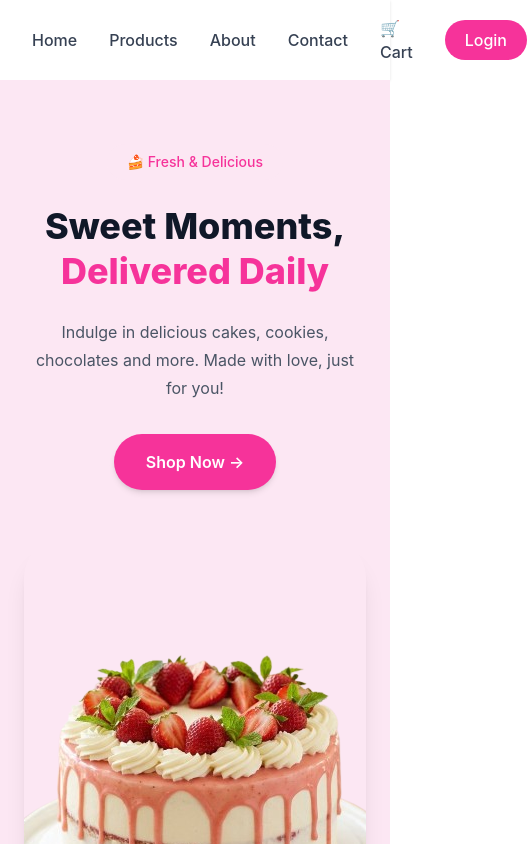
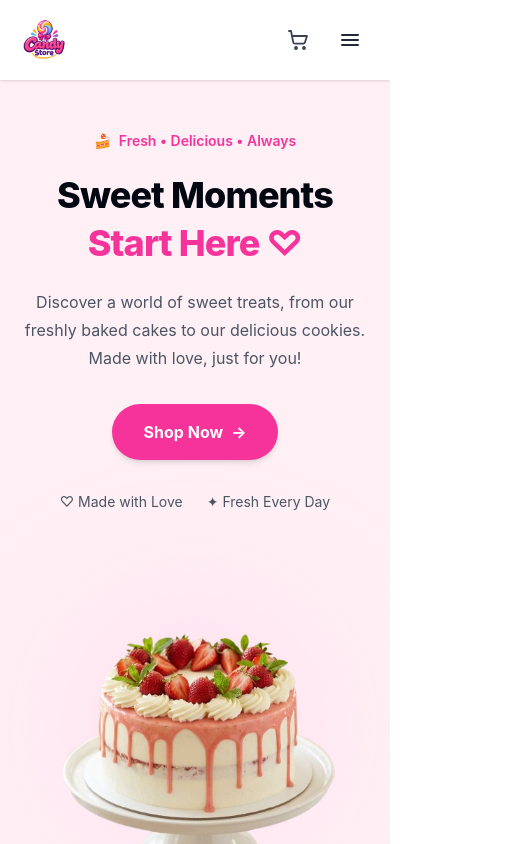
Before and after one commit to Naser-frontend/sweet-house, a React app in the folder frontend/: page / in a window 390 px wide. Shown: the top 844 px of the page, 527 px wide, since content can reach past the window. Built offline with nearby package versions, Linux system fonts and the light colour scheme; the HTML template or start-up script is replaced by a standard one.

Commit message:
Finalize responsive navbar design

```diff
--- a/frontend/src/components/CategorySection.jsx
+++ b/frontend/src/components/CategorySection.jsx
@@ -6,7 +6,7 @@ const categories = [
     name: "Cakes",
     description: "Delicious cakes for every occasion.",
     image:
-      "https://images.unsplash.com/photo-1578985545062-69928b1d9587?auto=format&fit=crop&w=700&q=80",
+      "https://plus.unsplash.com/premium_photo-1713447395823-2e0b40b75a89?q=80&w=682&auto=format&fit=crop&ixlib=rb-4.1.0&ixid=NHwxMjA3fDA%3D",
   },
   {
     name: "Cookies",
--- a/frontend/src/components/HeroSection.jsx
+++ b/frontend/src/components/HeroSection.jsx
@@ -1,44 +1,57 @@
+
+import { Link } from "react-router-dom";
 import heroImage from "../assets/hero-cake.png";
 
 function HeroSection() {
   return (
-    <section className="bg-pink-100">
-      <div className="mx-auto flex min-h-[600px] max-w-7xl  flex-col items-center gap-12 px-6 py-16 sm:px-8 md:flex-row md:gap-8 lg:px-10">
-        {/* Left Side - Text */}
-        <div className="w-full text-center md:w-1/2 md:text-left">
-          <div className="mb-6 inline-flex items-center rounded-full bg-pink-100 px-5 py-2 text-sm font-medium text-pink-500">
-            🍰 Fresh & Delicious
-          </div>
+    <section className="overflow-hidden bg-[#fff0f5]">
+      <div className="mx-auto grid min-h-[620px] max-w-7xl grid-cols-1 items-center gap-10 px-5 py-12 sm:px-8 md:grid-cols-2 md:gap-6 lg:px-10 lg:py-16">
+        {/* Left Side - Hero Text */}
+        <div className="relative z-10 text-center md:text-left">
+          <p className="mb-6 inline-flex items-center gap-2 text-sm font-semibold text-pink-500 sm:text-base">
+            <span aria-hidden="true">🍰</span>
+            Fresh • Delicious • Always
+          </p>
 
-          <h1 className="text-4xl font-extrabold leading-tight text-gray-900 sm:text-5xl lg:text-6xl">
-            Sweet Moments,
-            <span className="block text-pink-500">
-              Delivered Daily
+          <h1 className="text-4xl font-extrabold leading-[1.12] tracking-tight text-gray-950 sm:text-5xl lg:text-6xl xl:text-7xl">
+            Sweet Moments
+            <span className="mt-2 block text-pink-500">
+              Start Here ♡
             </span>
           </h1>
 
-          <p className="mx-auto mt-6 max-w-lg text-base leading-7 text-gray-600 sm:text-lg sm:leading-8 md:mx-0">
-            Indulge in delicious cakes, cookies, chocolates and more.
-            Made with love, just for you!
+          <p className="mx-auto mt-6 max-w-xl text-base leading-7 text-gray-600 sm:text-lg sm:leading-8 md:mx-0">
+            Discover a world of sweet treats, from our freshly baked cakes
+            to our delicious cookies. Made with love, just for you!
           </p>
 
-          <button
-            type="button"
-            className="mt-8 rounded-full bg-pink-500 px-8 py-4 text-base font-semibold text-white shadow-md transition duration-300 hover:bg-pink-600 hover:shadow-lg sm:text-lg"
+          <Link
+            to="/products"
+            className="mt-8 inline-flex items-center gap-2 rounded-full bg-pink-500 px-8 py-4 text-base font-bold text-white shadow-md transition duration-300 hover:-translate-y-1 hover:bg-pink-600 hover:shadow-lg sm:text-lg"
           >
-            Shop Now →
-          </button>
+            Shop Now
+            <span aria-hidden="true">→</span>
+          </Link>
+
+          <div className="mt-8 flex flex-wrap justify-center gap-x-6 gap-y-2 text-sm text-gray-600 md:justify-start">
+            <span>♡ Made with Love</span>
+            <span>✦ Fresh Every Day</span>
+          </div>
         </div>
 
-        {/* Right Side - Hero Image */}
-        <div className="flex w-full justify-center md:w-1/2">
-          <div className="w-full max-w-md overflow-hidden rounded-[40px] shadow-xl sm:max-w-lg">
-            <img
-              src={heroImage}
-              alt="Delicious strawberry cake"
-              className="h-[500px] w-full object-cover  sm:h-[600px]"
-            />
-          </div>
+        {/* Right Side - Cake Image */}
+        <div className="relative mx-auto flex w-full max-w-xl items-center justify-center md:min-h-[480px] lg:min-h-[540px]">
+          <div
+            aria-hidden="true"
+            className="absolute h-[75%] w-[75%] rounded-full bg-pink-200/40 blur-3xl"
+          />
+
+          <img
+            src={heroImage}
+            alt="Fresh strawberry cake from Sweet House"
+            fetchPriority="high"
+            className="relative z-10 h-auto max-h-[420px] w-full object-contain sm:max-h-[500px] lg:max-h-[560px]"
+          />
         </div>
       </div>
     </section>
--- a/frontend/src/components/Navbar.jsx
+++ b/frontend/src/components/Navbar.jsx
@@ -1,65 +1,208 @@
-import { Link } from "react-router-dom";
+
+import { useState } from "react";
+import { Link, NavLink } from "react-router-dom";
+import { useCart } from "../context/CartContext";
 import logo from "../assets/logo.png";
 
+const navLinkClass = ({ isActive }) =>
+  `text-sm font-semibold transition-colors duration-200 ${
+    isActive
+      ? "text-pink-500"
+      : "text-gray-700 hover:text-pink-500"
+  }`;
+
 function Navbar() {
+  const [menuOpen, setMenuOpen] = useState(false);
+  const { cartItems } = useCart();
+
+  const cartCount = Array.isArray(cartItems)
+    ? cartItems.reduce(
+        (total, item) => total + (Number(item.quantity) || 1),
+        0
+      )
+    : 0;
+
+  const links = [
+    { name: "Home", path: "/" },
+    { name: "Products", path: "/products" },
+    { name: "About", path: "/about" },
+    { name: "Contact", path: "/contact" },
+  ];
+
+  function closeMenu() {
+    setMenuOpen(false);
+  }
+
   return (
-    <nav className="flex items-center justify-between bg-white px-8 py-4 shadow-sm">
+    <header className="relative z-50 bg-white shadow-sm">
+      <nav className="mx-auto flex min-h-20 max-w-7xl items-center justify-between gap-4 px-5 sm:px-8 lg:px-10">
         {/* Logo */}
-      <div>
-        <Link to="/">
+        <Link
+          to="/"
+          onClick={closeMenu}
+          className="shrink-0"
+          aria-label="Sweet House home"
+        >
           <img
             src={logo}
             alt="Sweet House"
-            className="h-12 w-auto"
+            className="h-12 w-auto object-contain sm:h-14"
           />
         </Link>
+
+        {/* Desktop Navigation */}
+        <div className="hidden items-center gap-6 md:flex lg:gap-8">
+          {links.map((link) => (
+            <NavLink
+              key={link.path}
+              to={link.path}
+              end={link.path === "/"}
+              className={navLinkClass}
+            >
+              {link.name}
+            </NavLink>
+          ))}
         </div>
 
-      {/* Navigation */}
-      <div className="flex items-center gap-8">
-        <Link
-          to="/"
-          className="font-medium text-gray-700 transition hover:text-pink-500"
-        >
-          Home
-        </Link>
-
-        <Link
-          to="/products"
-          className="font-medium text-gray-700 transition hover:text-pink-500"
-        >
-          Products
-        </Link>
-
-        <Link
-          to="/about"
-          className="font-medium text-gray-700 transition hover:text-pink-500"
-        >
-          About
-        </Link>
-
-        <Link
-          to="/contact"
-          className="font-medium text-gray-700 transition hover:text-pink-500"
-        >
-          Contact
-        </Link>
-
+        {/* Desktop Actions */}
+        <div className="hidden shrink-0 items-center gap-4 md:flex">
           <Link
             to="/cart"
-          className="font-medium text-gray-700 transition hover:text-pink-500"
+            className="relative inline-flex items-center gap-2 text-sm font-semibold text-gray-700 transition hover:text-pink-500"
           >
-          🛒 Cart
+            <svg
+              aria-hidden="true"
+              viewBox="0 0 24 24"
+              fill="none"
+              stroke="currentColor"
+              strokeWidth="1.8"
+              className="h-5 w-5"
+            >
+              <path
+                strokeLinecap="round"
+                strokeLinejoin="round"
+                d="M3 3h2l2.2 11.1a2 2 0 0 0 2 1.6h7.9a2 2 0 0 0 1.9-1.5L21 8H6"
+              />
+              <circle cx="10" cy="20" r="1" />
+              <circle cx="18" cy="20" r="1" />
+            </svg>
+            Cart
+
+            {cartCount > 0 && (
+              <span className="flex h-5 min-w-5 items-center justify-center rounded-full bg-pink-500 px-1 text-xs font-bold text-white">
+                {cartCount}
+              </span>
+            )}
           </Link>
 
           <Link
             to="/login"
-          className="rounded-full bg-pink-500 px-5 py-2 font-medium text-white transition hover:bg-pink-600"
+            className="rounded-full bg-pink-500 px-6 py-2.5 text-sm font-bold text-white shadow-sm transition duration-200 hover:-translate-y-0.5 hover:bg-pink-600 hover:shadow-md"
           >
             Login
           </Link>
         </div>
+
+        {/* Mobile Actions */}
+        <div className="flex items-center gap-3 md:hidden">
+          <Link
+            to="/cart"
+            aria-label={`Shopping cart, ${cartCount} items`}
+            className="relative flex h-10 w-10 items-center justify-center rounded-full text-gray-700 transition hover:bg-pink-50 hover:text-pink-500"
+          >
+            <svg
+              aria-hidden="true"
+              viewBox="0 0 24 24"
+              fill="none"
+              stroke="currentColor"
+              strokeWidth="1.8"
+              className="h-6 w-6"
+            >
+              <path
+                strokeLinecap="round"
+                strokeLinejoin="round"
+                d="M3 3h2l2.2 11.1a2 2 0 0 0 2 1.6h7.9a2 2 0 0 0 1.9-1.5L21 8H6"
+              />
+              <circle cx="10" cy="20" r="1" />
+              <circle cx="18" cy="20" r="1" />
+            </svg>
+
+            {cartCount > 0 && (
+              <span className="absolute right-0 top-0 flex h-5 min-w-5 items-center justify-center rounded-full bg-pink-500 px-1 text-xs font-bold text-white">
+                {cartCount}
+              </span>
+            )}
+          </Link>
+
+          <button
+            type="button"
+            aria-label={menuOpen ? "Close menu" : "Open menu"}
+            aria-expanded={menuOpen}
+            onClick={() => setMenuOpen((open) => !open)}
+            className="flex h-10 w-10 items-center justify-center rounded-full text-gray-800 transition hover:bg-pink-50 hover:text-pink-500"
+          >
+            {menuOpen ? (
+              <svg
+                aria-hidden="true"
+                viewBox="0 0 24 24"
+                fill="none"
+                stroke="currentColor"
+                strokeWidth="2"
+                className="h-6 w-6"
+              >
+                <path
+                  strokeLinecap="round"
+                  strokeLinejoin="round"
+                  d="m6 6 12 12M18 6 6 18"
+                />
+              </svg>
+            ) : (
+              <svg
+                aria-hidden="true"
+                viewBox="0 0 24 24"
+                fill="none"
+                stroke="currentColor"
+                strokeWidth="2"
+                className="h-6 w-6"
+              >
+                <path
+                  strokeLinecap="round"
+                  strokeLinejoin="round"
+                  d="M4 7h16M4 12h16M4 17h16"
+                />
+              </svg>
+            )}
+          </button>
+        </div>
       </nav>
+
+      {/* Mobile Navigation */}
+      {menuOpen && (
+        <div className="border-t border-pink-100 bg-white px-5 py-5 shadow-lg md:hidden">
+          <div className="mx-auto flex max-w-7xl flex-col gap-5">
+            {links.map((link) => (
+              <NavLink
+                key={link.path}
+                to={link.path}
+                end={link.path === "/"}
+                onClick={closeMenu}
+                className={navLinkClass}
+              >
+                {link.name}
+              </NavLink>
+            ))}
+
+            <Link
+              to="/login"
+              onClick={closeMenu}
+              className="w-full rounded-full bg-pink-500 px-5 py-3 text-center text-sm font-bold text-white transition hover:bg-pink-600"
+            >
+              Login
+            </Link>
+          </div>
+        </div>
+      )}
+    </header>
   );
 }
 
```
Lines whose indentation alone changed are shown as unchanged.
